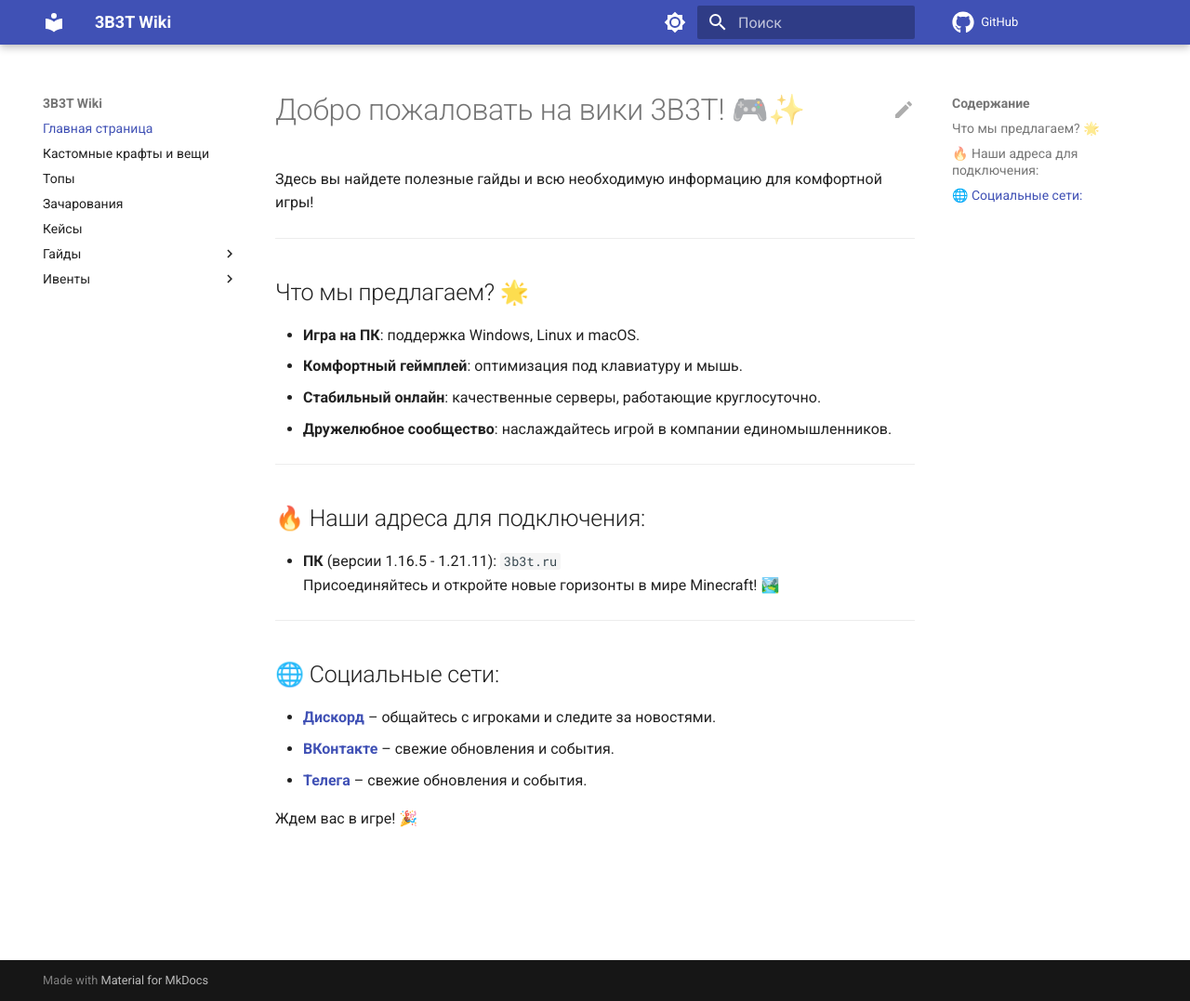
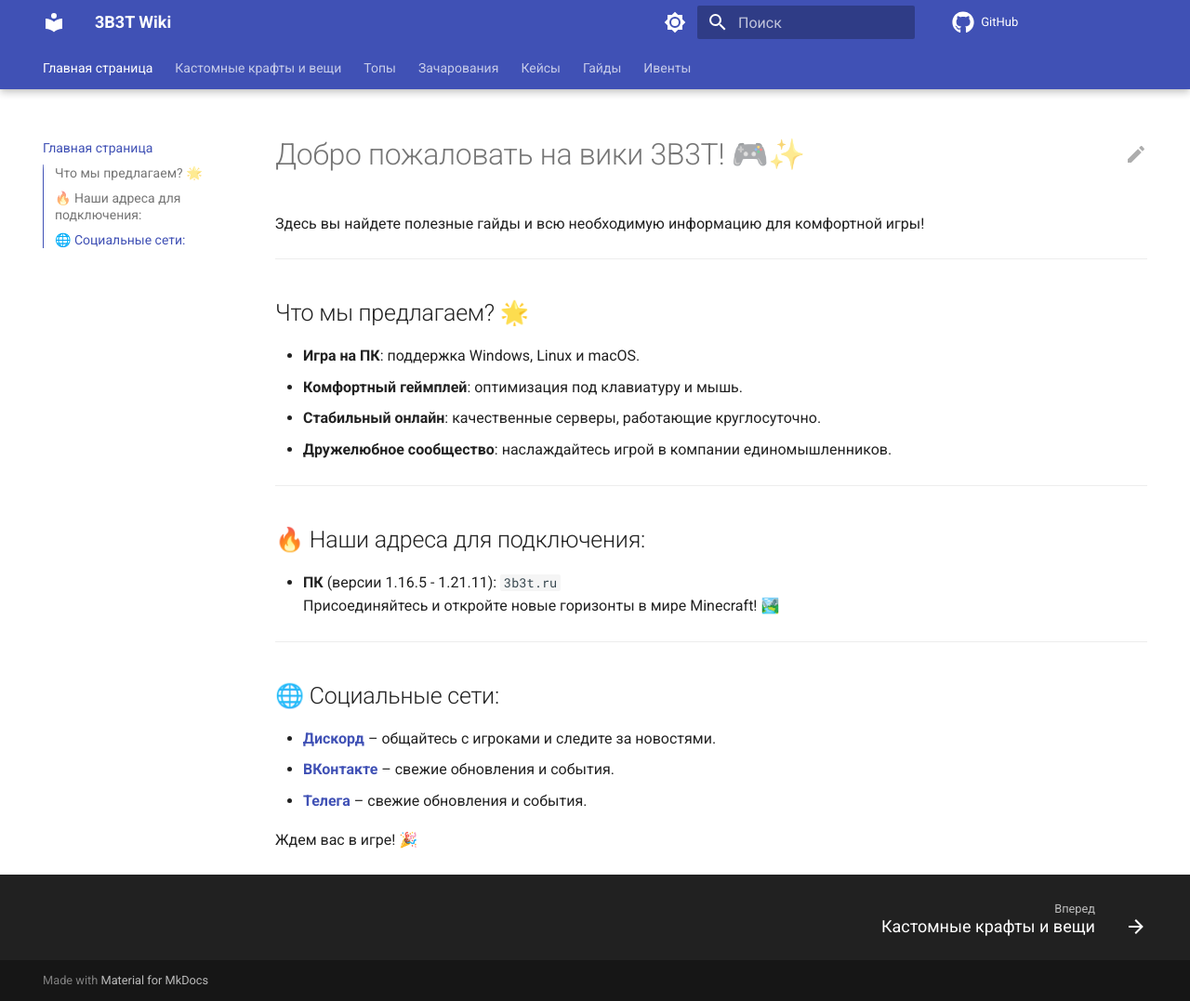
Before and after one commit to 3B3TServer/Docs, an MkDocs documentation site: the page built from docs/index.md, in a window 1280 px wide and 1077 px high. Shown: the whole window at 93% size. Built offline with MkDocs 1.6.1 and Material for MkDocs 9.7.7, drawn with Linux system fonts in a browser that asks for light colours; comment, search, counter and statistics services are not loaded.

Commit message:
Update mkdocs.yml

```diff
--- a/mkdocs.yml
+++ b/mkdocs.yml
@@ -46,6 +46,18 @@ theme:
     view: material/eye
   features:
     - content.action.edit
+    - navigation.tabs          # Вкладки в шапке
+    - navigation.tabs.sticky   # Закрепленные вкладки при прокрутке
+    - navigation.sections      # Секции в боковой панели
+    - navigation.expand        # Автоматическое раскрытие секций
+    - navigation.top           # Кнопка "наверх"
+    - navigation.footer        # Навигация в футере (prev/next)
+    - navigation.indexes       # Index страницы для секций
+    - toc.follow               # Автоскролл в содержании
+    - toc.integrate            # Интеграция TOC в навигацию
+    - search.suggest           # Подсказки при поиске
+    - search.highlight         # Подсветка результатов поиска
+    - search.share             # Кнопка "поделиться" результатами
 plugins:
   - git-revision-date-localized:
       enable_creation_date: true
```
